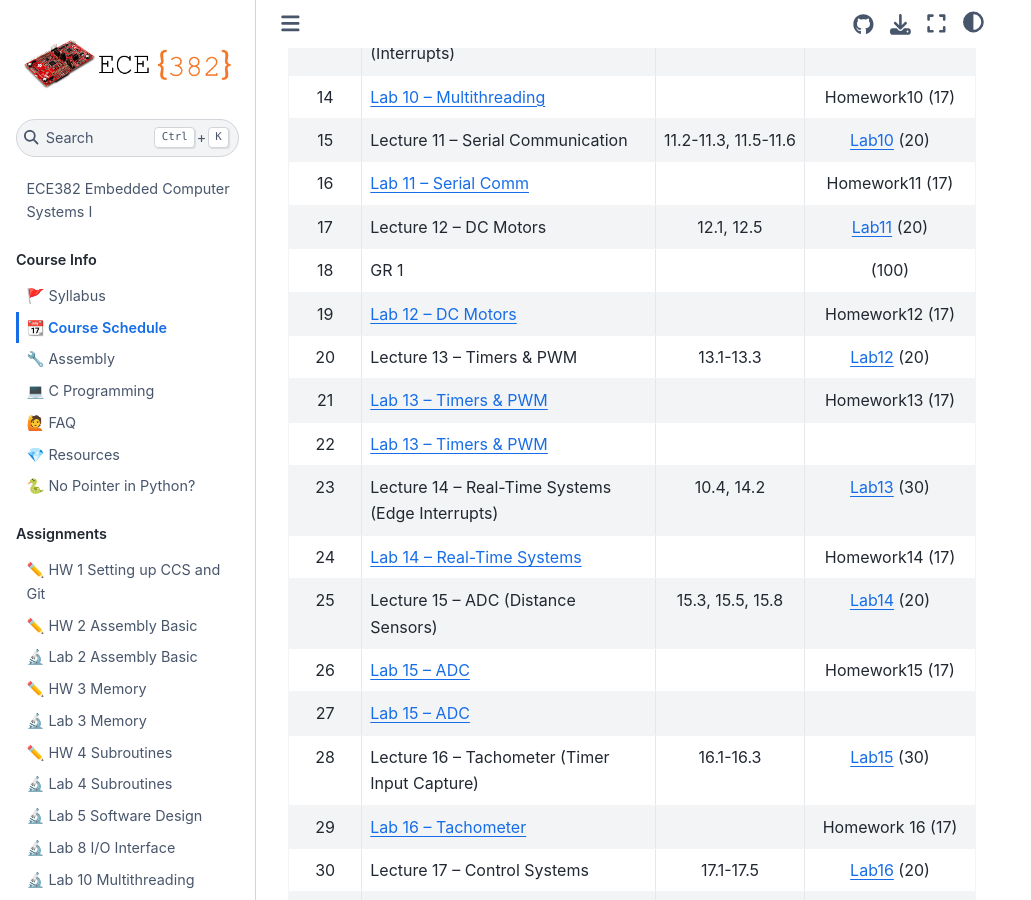
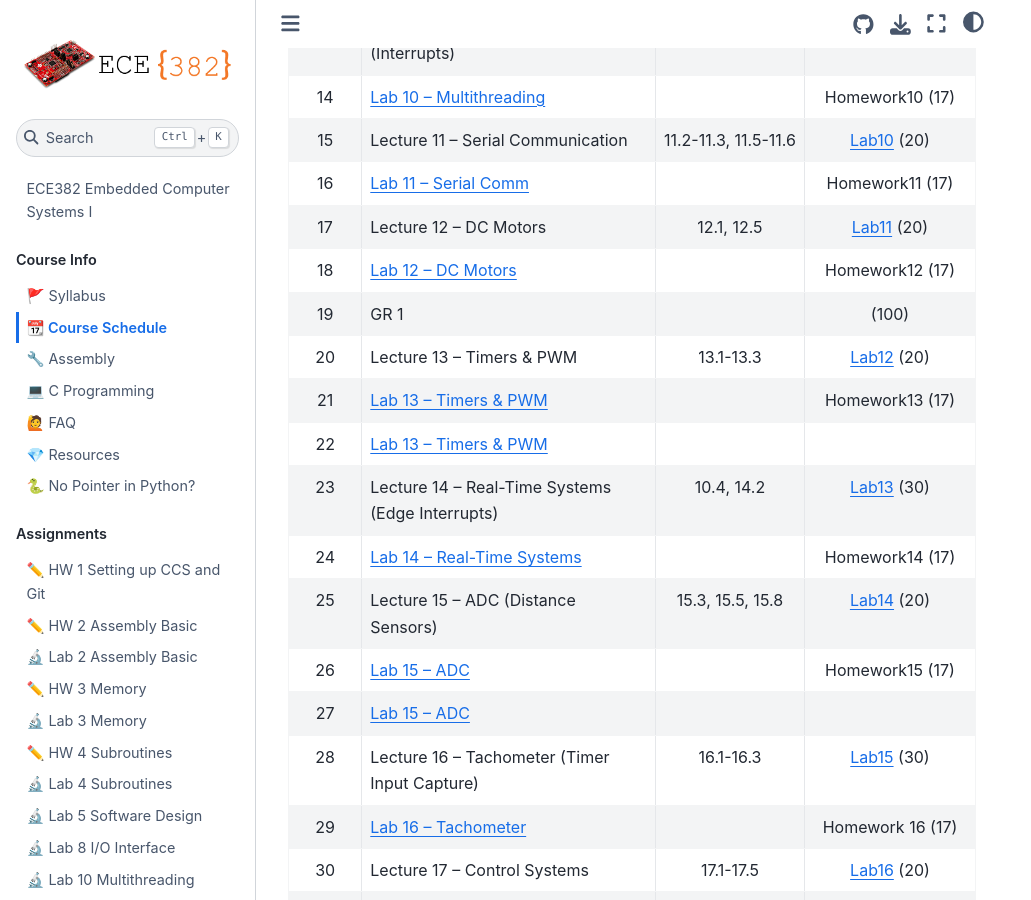
Before and after one commit to USAFA-ECE/ece382, a Jupyter Book: the page built from docs/schedule.md, in a window 1280 px wide and 900 px high, scrolled down 937 px. Shown: the whole window, without its empty margins (0-1031 px from the left). Built offline with Jupyter Book 1.0.4 settings and Sphinx 7.4.7 and the Sphinx Book theme 1.1.4, drawn with Linux system fonts in a browser that asks for light colours.

```diff
--- a/docs/schedule.md
+++ b/docs/schedule.md
@@ -24,8 +24,8 @@ This schedule is subject to change as appropriate.
 | 15     | Lecture 11 – Serial Communication                 | 11.2-11.3, 11.5-11.6 | [Lab10](Assignments/lab10.md)         (20)|
 | 16     | [Lab 11 – Serial Comm](Assignments/lab11.md)      |                      | Homework11                            (17)|
 | 17     | Lecture 12 – DC Motors                            | 12.1, 12.5           | [Lab11](Assignments/lab11.md)         (20)|
-| 18     | GR 1                                              |                      |                                      (100)|
-| 19     | [Lab 12 – DC Motors](Assignments/lab12.md)        |                      | Homework12                            (17)|
+| 18     | [Lab 12 – DC Motors](Assignments/lab12.md)        |                      | Homework12                            (17)|
+| 19     | GR 1                                              |                      |                                      (100)|
 | 20     | Lecture 13 – Timers & PWM                         | 13.1-13.3            | [Lab12](Assignments/lab12.md)         (20)|
 | 21     | [Lab 13 – Timers & PWM](Assignments/lab13.md)     |                      | Homework13                            (17)|
 | 22     | [Lab 13 – Timers & PWM](Assignments/lab13.md)     |                      |                                           |
```
